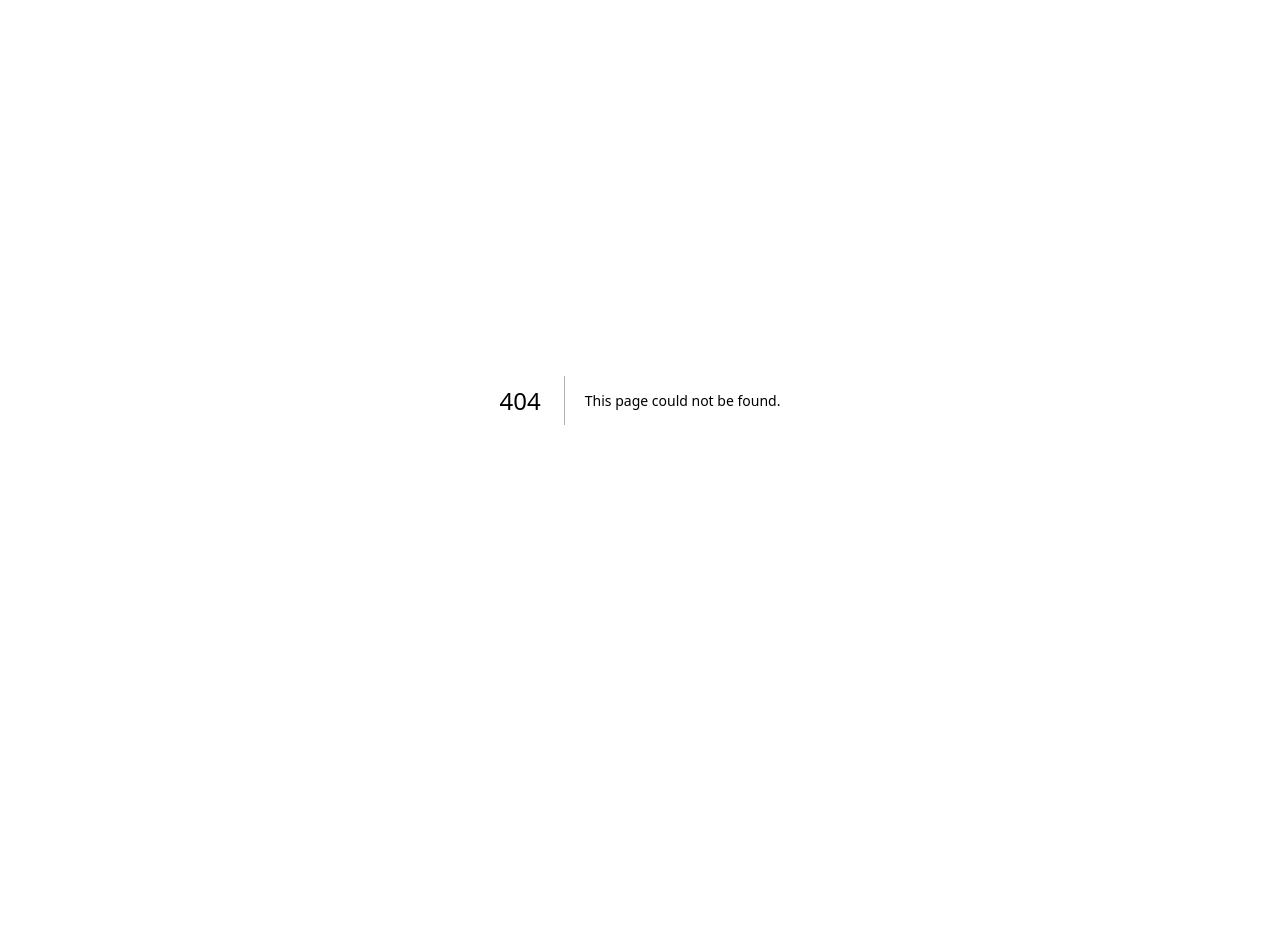
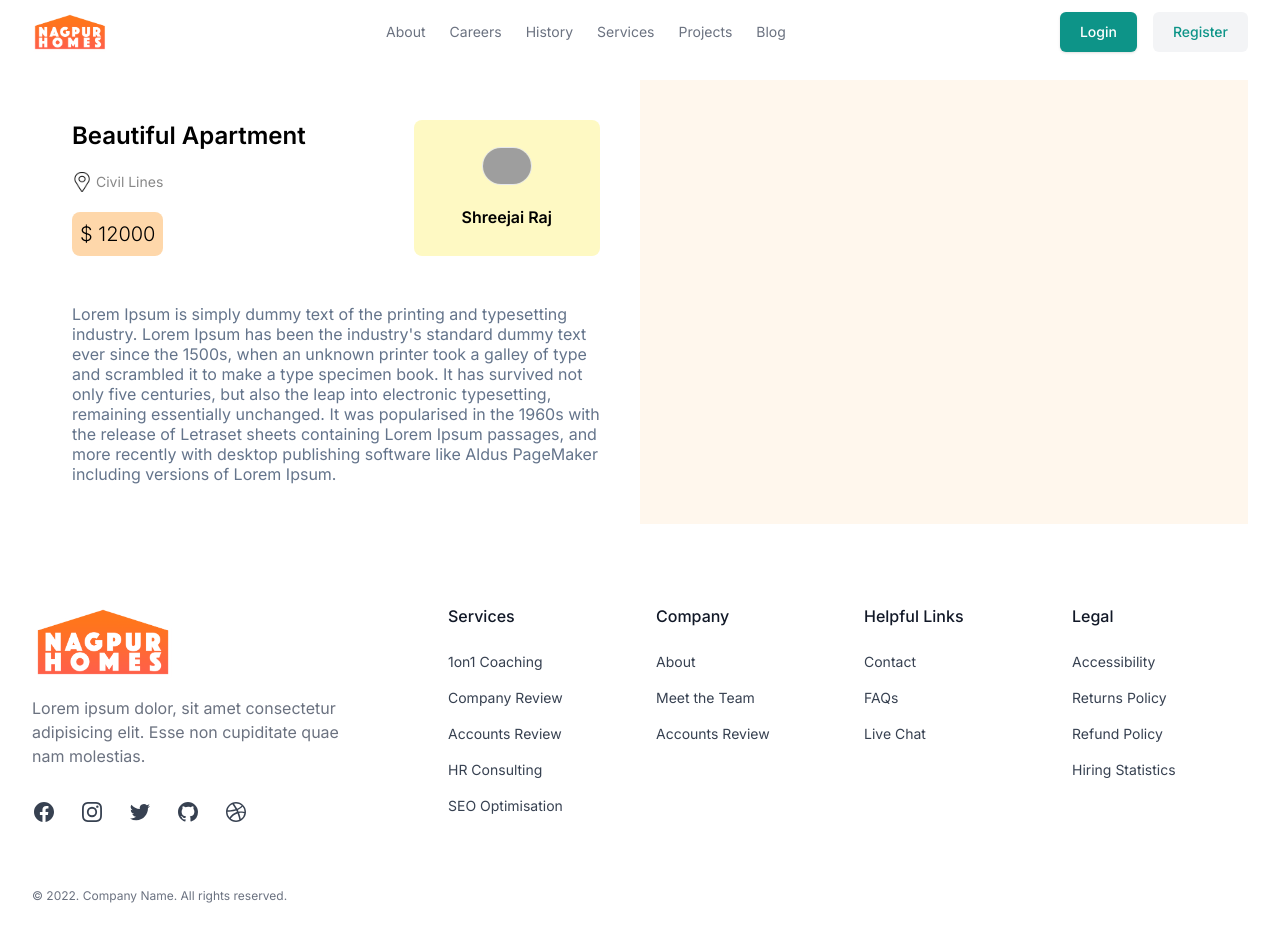
Before and after one commit to shreejai/real_estate, a Next.js app: page /singlePage in a window 1280 px wide. Before the commit this address had no page. Shown: the top 942 px of the page. Before the commit the page ends 800 px from the top, so only its background shows below. Built offline with nearby package versions, Linux system fonts and the light colour scheme; grey boxes are pictures that could not be loaded.

Commit message:
details section

```diff
--- /dev/null
+++ b/src/app/singlePage/page.tsx
@@ -0,0 +1,41 @@
+import Footer from '@/components/Footer'
+import Navbar from '@/components/Navbar'
+import Image from 'next/image'
+import React from 'react'
+
+const SinglePage = () => {
+  return (
+    <>
+    <Navbar/>
+    <div className='singlePage grid grid-cols-1 sm:grid-cols-2 px-8 py-4'>
+      <div className="details p-10">
+        <div className="wrapper">
+          <div className="info">
+            <div className="top flex justify-between">
+              <div className="post flex flex-col gap-5">
+                <h1 className='text-2xl font-semibold'>Beautiful Apartment</h1>
+                <div className="address flex gap-1 align-middle text-[#888] text-sm">
+                  <Image src="/pin.png" width={20} height={20} alt='location' className='object-contain'/>
+                  <span>Civil Lines</span>
+                </div>
+                <div className="price p-2 bg-orange-200 rounded-lg w-max text-xl font-light">$ 12000</div>
+              </div>
+              <div className="user bg-yellow-100 rounded-lg flex flex-col align-middle justify-center text-center gap-5 px-12 font-semibold">
+                <Image src='https://images.unsplash.com/photo-1633332755192-727a05c4013d?crop=entropy&dpr=2&w=200&auto=format&fit=crop&q=60&ixid=M3wxMjA3fDB8MXxzZWFyY2h8Mnx8dXNlcnxlbnwwfHx8fDE3MTgyMDM2NDZ8MA&ixlib=rb-4.0.3' width={50} height={50} alt='User' className='border mx-auto border-100 rounded-full'/>
+                <span>Shreejai Raj</span>
+              </div>
+            </div>
+            <div className="bottom mt-12 leading-5 text-slate-500">
+            Lorem Ipsum is simply dummy text of the printing and typesetting industry. Lorem Ipsum has been the industry&apos;s standard dummy text ever since the 1500s, when an unknown printer took a galley of type and scrambled it to make a type specimen book. It has survived not only five centuries, but also the leap into electronic typesetting, remaining essentially unchanged. It was popularised in the 1960s with the release of Letraset sheets containing Lorem Ipsum passages, and more recently with desktop publishing software like Aldus PageMaker including versions of Lorem Ipsum.
+            </div>
+          </div>
+        </div>
+      </div>
+      <div className="features bg-orange-50"></div>
+    </div>
+    <Footer/>
+    </>
+  )
+}
+
+export default SinglePage
```
Also changed, not shown: public/pin.png (added).
